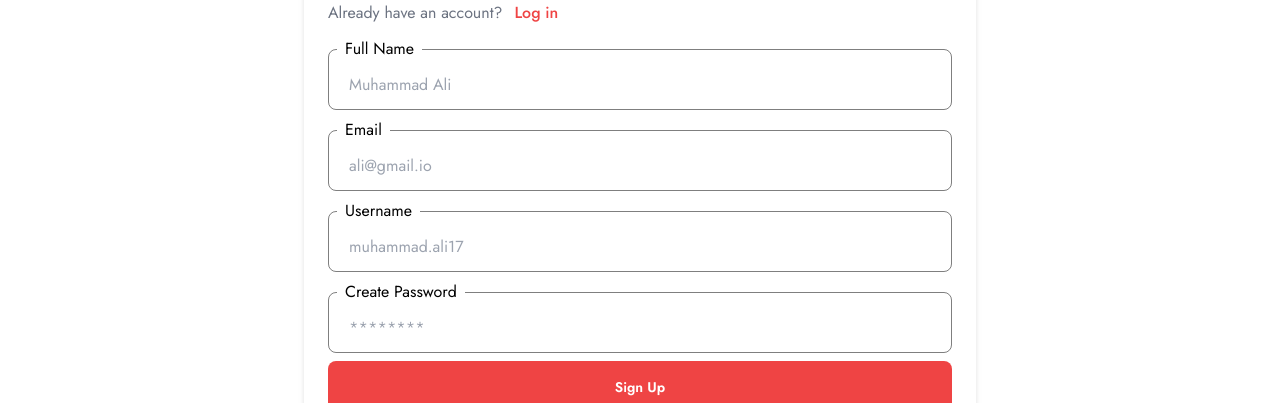
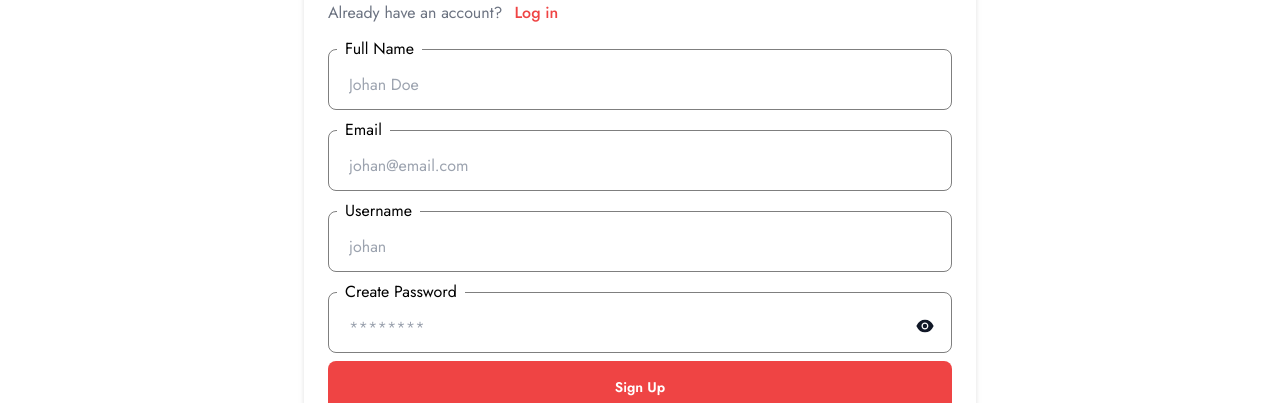
Before and after one commit to abdulwaheed-apk/exercise-tracker-frontend, a React (Vite) app: page /register in a window 1280 px wide. Shown: the part 160-563 px from the top of the page. Built offline with nearby package versions, Linux system fonts and the light colour scheme.

Commit message:
show/hide password on Register screen added.

```diff
--- a/src/pages/Register.jsx
+++ b/src/pages/Register.jsx
@@ -6,7 +6,11 @@ import { useNavigate } from 'react-router-dom'
 import { toast } from 'react-toastify'
 import Spinner from '../components/Spinner'
 import Header from '../components/Header'
+import { AiFillEye, AiFillEyeInvisible } from 'react-icons/ai'
+
+//
 function Register() {
+  const [show, setShow] = useState(false)
   const [formData, setFormData] = useState({
     name: '',
     email: '',
@@ -79,7 +83,7 @@ function Register() {
                   name='name'
                   value={name}
                   onChange={handleChange}
-                  placeholder='Muhammad Ali'
+                  placeholder='Johan Doe'
                   className='bg-white autofill:bg-white focus:outline-offset-1 rounded-lg block w-full text-gray-500 font-normal px-3 py-3 my-0'
                 />
               </fieldset>
@@ -90,7 +94,7 @@ function Register() {
                   name='email'
                   value={email}
                   onChange={handleChange}
-                  placeholder='ali@gmail.io'
+                  placeholder='johan@email.com'
                   className='bg-white autofill:bg-white focus:outline-offset-1 rounded-lg block w-full text-gray-500 font-normal px-3 py-3 my-0'
                 />
               </fieldset>
@@ -101,21 +105,32 @@ function Register() {
                   name='username'
                   value={username}
                   onChange={handleChange}
-                  placeholder='muhammad.ali17'
+                  placeholder='johan'
                   className='bg-white autofill:bg-white focus:outline-offset-1 rounded-lg block w-full text-gray-500 font-normal px-3 py-3 my-0'
                   autofill='false'
                 />
               </fieldset>
-              <fieldset className='border border-black border-opacity-50 focus-within:border-0 text-black text-base py-0 px-2 my-2 rounded-lg'>
+              <fieldset className='relative border border-black border-opacity-50 focus-within:border-0 text-black text-base py-0 px-2 my-2 rounded-lg'>
                 <legend className='px-2 font-normal'>Create Password</legend>
                 <input
-                  type='password'
+                  type={show ? 'text' : 'password'}
                   name='password'
                   value={password}
                   onChange={handleChange}
                   placeholder='********'
                   className='bg-white autofill:bg-white focus:outline-offset-1 rounded-lg block w-full text-gray-500 font-normal px-3 py-3 my-0'
                 />
+                <span className='absolute right-4 top-1/4 text-gray-900 text-xl'>
+                  <button
+                    type='button'
+                    onClick={(e) => {
+                      e.stopPropagation()
+                      setShow(!show)
+                    }}
+                  >
+                    {show ? <AiFillEyeInvisible /> : <AiFillEye />}
+                  </button>
+                </span>
               </fieldset>
 
               <button
```
